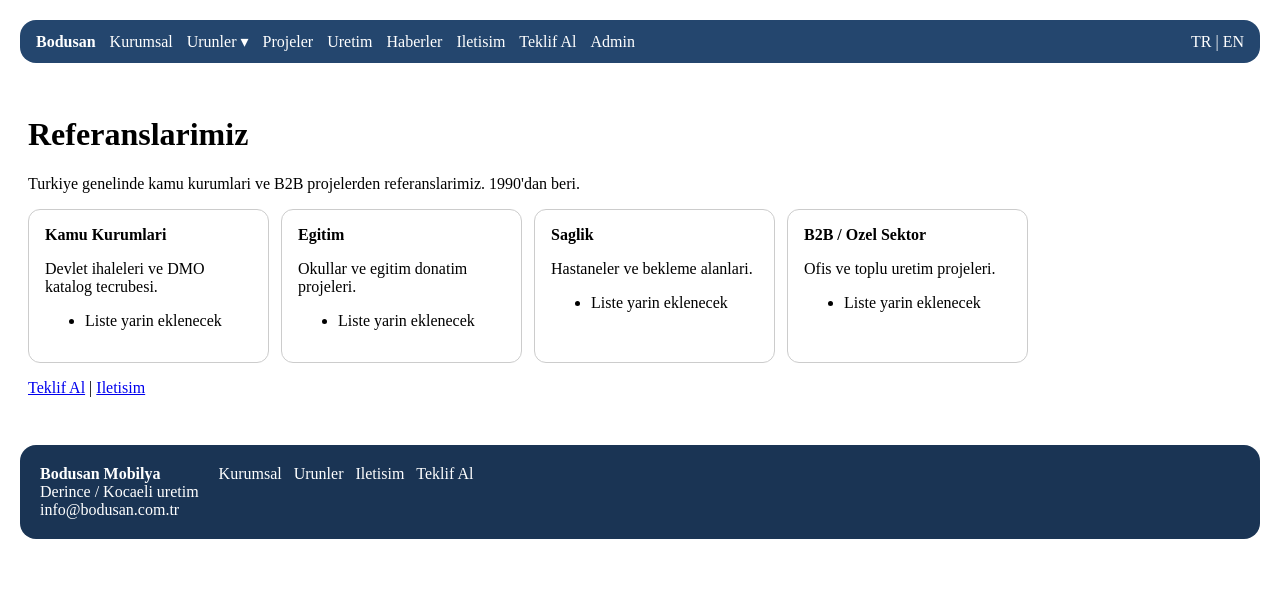
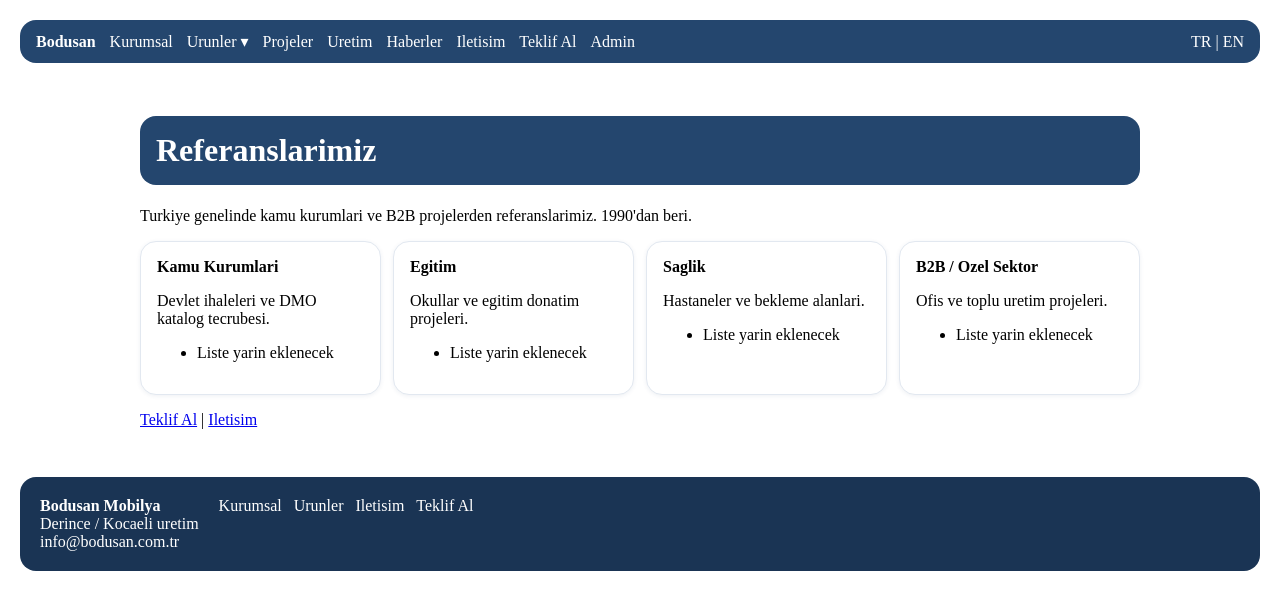
Before and after one commit to ilker-source/bodusan-mobilya, a Next.js app: page /1/projeler in a window 1280 px wide. Shown: the top 610 px of the page. Built offline with nearby package versions, Linux system fonts and the light colour scheme; no server answers; the database is empty.

Commit message:
projeler yumusak tasarim

```diff
--- a/src/app/[locale]/projeler/page.tsx
+++ b/src/app/[locale]/projeler/page.tsx
@@ -12,4 +12,4 @@ const gruplar = en ? [
 {baslik:"Saglik", aciklama:"Hastaneler ve bekleme alanlari.", isler:["Liste yarin eklenecek"]},
 {baslik:"B2B / Ozel Sektor", aciklama:"Ofis ve toplu uretim projeleri.", isler:["Liste yarin eklenecek"]},
 ];
-return (<div style={{padding:20,maxWidth:1000}}><h1>{en?"References":"Referanslarimiz"}</h1><p>{en?"References from public institutions and B2B projects across Turkiye. Since 1990.":"Turkiye genelinde kamu kurumlari ve B2B projelerden referanslarimiz. 1990'dan beri."}</p><div style={{display:"grid",gridTemplateColumns:"repeat(auto-fill,minmax(220px,1fr))",gap:12,marginTop:16}}>{gruplar.map((g)=>(<div key={g.baslik} style={{border:"1px solid #ccc",borderRadius:12,padding:16}}><b>{g.baslik}</b><p>{g.aciklama}</p><ul>{g.isler.map((i)=>(<li key={i}>{i}</li>))}</ul></div>))}</div><p style={{marginTop:16}}><Link href={`/${locale}/teklif-al`}>{en?"Get a Quote":"Teklif Al"}</Link> | <Link href={`/${locale}/iletisim`}>{en?"Contact":"Iletisim"}</Link></p></div>);}
+return (<div style={{padding:20,maxWidth:1000,margin:"0 auto"}}><h1 style={{background:"#24466E",color:"#fff",padding:16,borderRadius:16}}>{en?"References":"Referanslarimiz"}</h1><p>{en?"References from public institutions and B2B projects across Turkiye. Since 1990.":"Turkiye genelinde kamu kurumlari ve B2B projelerden referanslarimiz. 1990'dan beri."}</p><div style={{display:"grid",gridTemplateColumns:"repeat(auto-fill,minmax(220px,1fr))",gap:12,marginTop:16}}>{gruplar.map((g)=>(<div key={g.baslik} style={{border:"1px solid #e2e8f0",borderRadius:16,padding:16,background:"#fff",boxShadow:"0 1px 4px rgba(36,70,110,0.08)"}}><b>{g.baslik}</b><p>{g.aciklama}</p><ul>{g.isler.map((i)=>(<li key={i}>{i}</li>))}</ul></div>))}</div><p style={{marginTop:16}}><Link href={`/${locale}/teklif-al`}>{en?"Get a Quote":"Teklif Al"}</Link> | <Link href={`/${locale}/iletisim`}>{en?"Contact":"Iletisim"}</Link></p></div>);}
```
